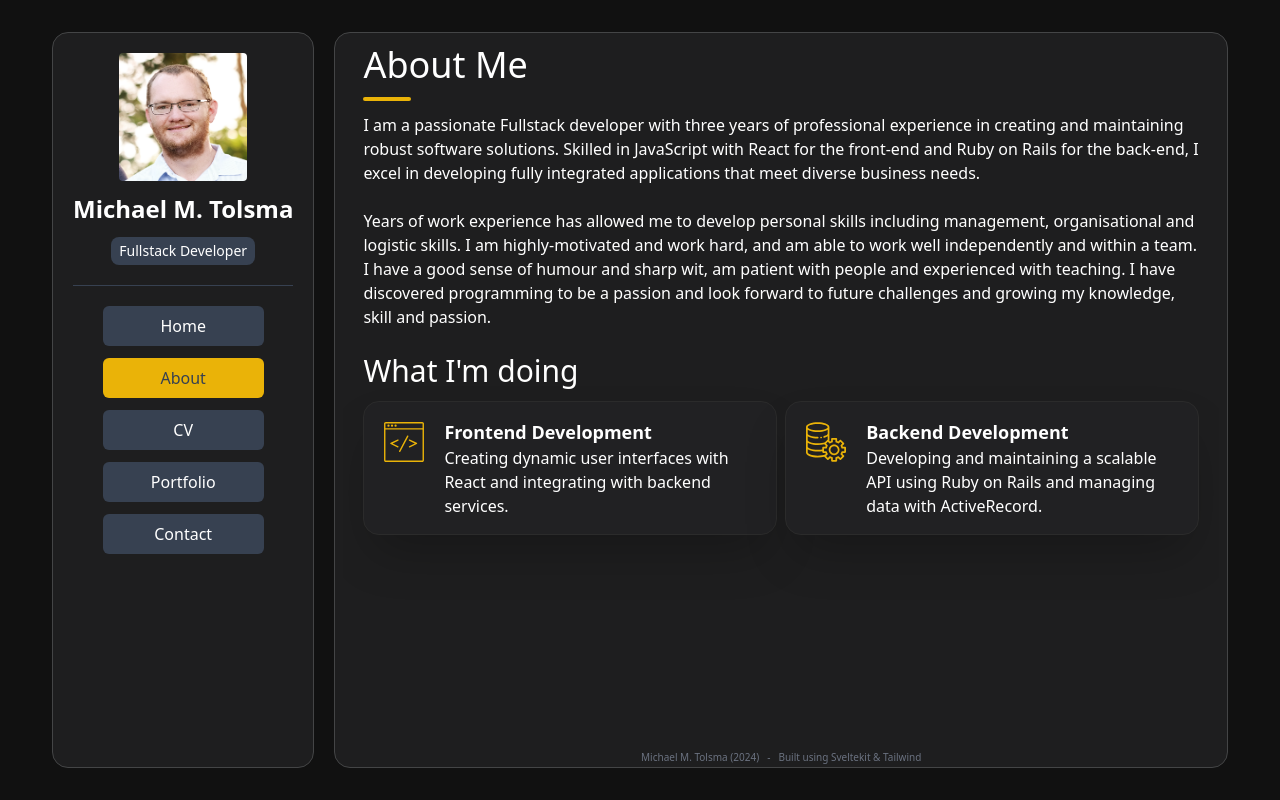
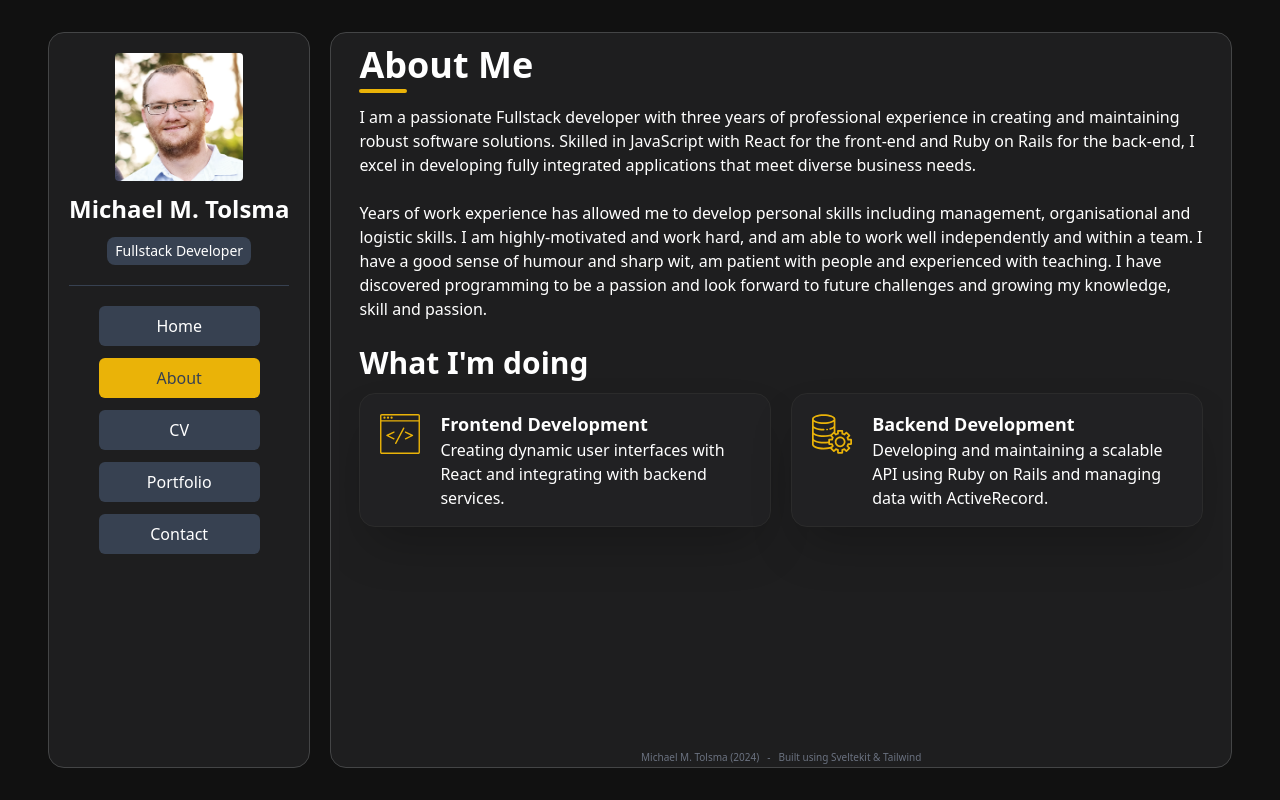
Before and after one commit to mmtolsma/mmtolsma.github.io, a SvelteKit app: page /about in a window 1280 px wide. Built offline with nearby package versions, Linux system fonts and the light colour scheme.

Commit message:
Adjust sizings and layouts

```diff
--- a/src/components/Heading.svelte
+++ b/src/components/Heading.svelte
@@ -1,5 +1,5 @@
 <div class="mx-3 sm:mx-5 mt-3">
-  <h1 class="text-3xl lg:text-4xl mb-3">
+  <h1 class="text-2xl sm:text-3xl lg:text-4xl mb-1 font-bold">
     <slot />
   </h1>
   <div class="w-12 h-1 rounded bg-yellow-500 mb-3" />
--- a/src/components/NavCard.svelte
+++ b/src/components/NavCard.svelte
@@ -21,7 +21,7 @@
   }
 </script>
 
-<div class="bg-base-card border border-card-border rounded-2xl h-full py-1 sm:px-4 sm:py-4 lg:px-5 lg:pt-5">
+<div class="bg-base-card border border-card-border rounded-2xl h-full py-1 sm:px-4 sm:py-4 lg:px-5 lg:pt-5 overflow-auto">
   <!-- Desktop -->
   <div class="hidden lg:block">
     <div class="flex flex-col items-center">
--- a/src/routes/+layout.svelte
+++ b/src/routes/+layout.svelte
@@ -6,9 +6,8 @@
 
 </script>
 
-<div class="flex min-h-dvh max-h-dvh p-3 sm:container sm:py-8 sm:mx-auto sm:max-w-[600px] md:max-w-[750px] lg:max-w-[950px] xl:max-w-[1200px] transition-all">
+<div class="flex min-h-dvh max-h-dvh p-2 sm:container sm:py-8 sm:mx-auto sm:max-w-[600px] md:max-w-[750px] lg:max-w-[950px] xl:max-w-[1200px] transition-all">
   {#if $page.url.pathname == '/'}
-    <!-- Home page styling -->
     <div class="flex-1">
       <slot />
     </div>
--- a/src/routes/about/+page.svelte
+++ b/src/routes/about/+page.svelte
@@ -10,7 +10,7 @@
 
 <div class="flex-1 overflow-y-auto">
   <div class="mx-3 mb-5 sm:mx-5">
-    <section>
+    <!-- About me blurb -->
     <p>
       I am a passionate Fullstack developer with three years of professional experience in creating and maintaining robust software solutions. Skilled in JavaScript with React for the front-end and Ruby on Rails for the back-end, I excel in developing fully integrated applications that meet diverse business needs.
     </p>
@@ -18,18 +18,19 @@
     <p>
       Years of work experience has allowed me to develop personal skills including management, organisational and logistic skills. I am highly-motivated and work hard, and am able to work well independently and within a team. I have a good sense of humour and sharp wit, am patient with people and experienced with teaching. I have discovered programming to be a passion and look forward to future challenges and growing my knowledge, skill and passion.
     </p>
-    </section>
 
     <br>
 
-    <section>
-      <div class="text-2xl lg:text-3xl mb-3">What I'm doing</div>
-
-      <!-- TODO: Move icon above text on mobile -->
-      <div class="grid grid-cols-1 lg:grid-cols-2 gap-2">
-        <div class="bg-sub-card border border-sub-card-border shadow-2xl rounded-2xl px-4 py-4 flex items-start gap-4">
+    <!-- What I'm doing -->
+    <div class="text-2xl lg:text-3xl font-bold mb-3">
+      What I'm doing
+    </div>
+    <div class="grid grid-cols-1 xl:grid-cols-2 gap-5">
+      <div class="bg-sub-card border border-sub-card-border text-center justify-center shadow-2xl rounded-2xl px-4 py-4 gap-4 sm:flex sm:items-start sm:text-start">
+        <div class="flex flex-row justify-center sm:flex-none sm:justify-start">
           <img src="/frontend.svg" alt="webpage with html tag" class="w-12 h-12 p-1" />
-          <div class="flex flex-col">
+        </div>
+        <div class="sm:flex sm:flex-col">
           <div class="text-lg font-bold">
             Frontend Development
           </div>
@@ -38,9 +39,11 @@
           </div>
         </div>
       </div>
-        <div class="bg-sub-card border border-sub-card-border shadow-2xl rounded-2xl px-4 py-4 flex items-start gap-4">
+      <div class="bg-sub-card border border-sub-card-border text-center justify-center shadow-2xl rounded-2xl px-4 py-4 gap-4 sm:flex sm:items-start sm:text-start">
+        <div class="flex flex-row justify-center sm:flex-none sm:justify-start">
           <img src="/backend.svg" alt="og and database" class="w-12 h-12 p-1" />
-          <div class="flex flex-col">
+        </div>
+        <div class="sm:flex sm:flex-col">
           <div class="text-lg font-bold">
             Backend Development
           </div>
@@ -50,6 +53,5 @@
         </div>
       </div>
     </div>
-    </section>
   </div>
 </div>
--- a/src/routes/cv/+page.svelte
+++ b/src/routes/cv/+page.svelte
@@ -12,8 +12,8 @@
     <div class="flex flex-col gap-3 justify-between xl:justify-normal">
       <div class="education">
         <div class="items-center md:justify-center mb-2">
-          <span class="text-2xl lg:text-3xl text-yellow-500 fa fa-school mr-1"></span>
-          <span class="text-2xl lg:text-3xl font-bold">Education</span>
+          <span class="text-xl sm:text-2xl lg:text-3xl text-yellow-500 fa fa-school mr-1"></span>
+          <span class="text-xl sm:text-2xl lg:text-3xl font-bold">Education</span>
         </div>
 
         <div class="mb-4">
@@ -41,8 +41,8 @@
 
       <div class="experience">
         <div class="items-center justify-center mb-2">
-          <span class="text-2xl lg:text-3xl text-yellow-500 fa fa-briefcase mr-1"></span>
-          <span class="text-2xl lg:text-3xl font-bold">Experience</span>
+          <span class="text-xl sm:text-2xl lg:text-3xl text-yellow-500 fa fa-briefcase mr-1"></span>
+          <span class="text-xl sm:text-2xl lg:text-3xl font-bold">Experience</span>
         </div>
 
         <div class="mb-4">
@@ -73,8 +73,8 @@
 
       <div class="skills mb-5">
         <div class="items-center justify-center mb-3">
-          <span class="text-2xl lg:text-3xl text-yellow-500 fa fa-wrench mr-1"></span>
-          <span class="text-2xl lg:text-3xl font-bold">Tools & Languages</span>
+          <span class="text-xl sm:text-2xl lg:text-3xl text-yellow-500 fa fa-wrench mr-1"></span>
+          <span class="text-xl sm:text-2xl lg:text-3xl font-bold">Tools & Languages</span>
         </div>
         <div class="grid grid-cols-2 gap-3 md:grid-cols-3 xl:grid-cols-4">
           <div class="flex flex-row items-center gap-2">
@@ -110,8 +110,8 @@
 
       <div class="funsies mb-3">
         <div class="items-center justify-center mb-3">
-          <span class="text-2xl lg:text-3xl text-yellow-500 fa fa-flask mr-1"></span>
-          <span class="text-2xl lg:text-3xl font-bold">Exploring & Learning</span>
+          <span class="text-xl sm:text-2xl lg:text-3xl text-yellow-500 fa fa-flask mr-1"></span>
+          <span class="text-xl sm:text-2xl lg:text-3xl font-bold">Exploring & Learning</span>
         </div>
         <div class="grid grid-cols-2 gap-3 md:grid-cols-3 xl:grid-cols-4">
           <div class="flex flex-row items-center gap-2">
```
Lines whose indentation alone changed are shown as unchanged.
